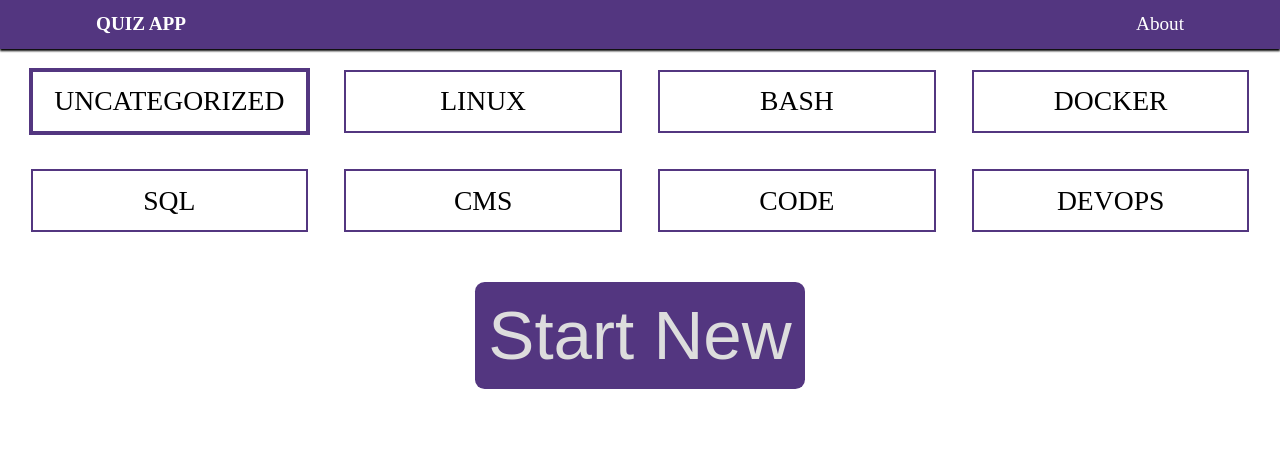
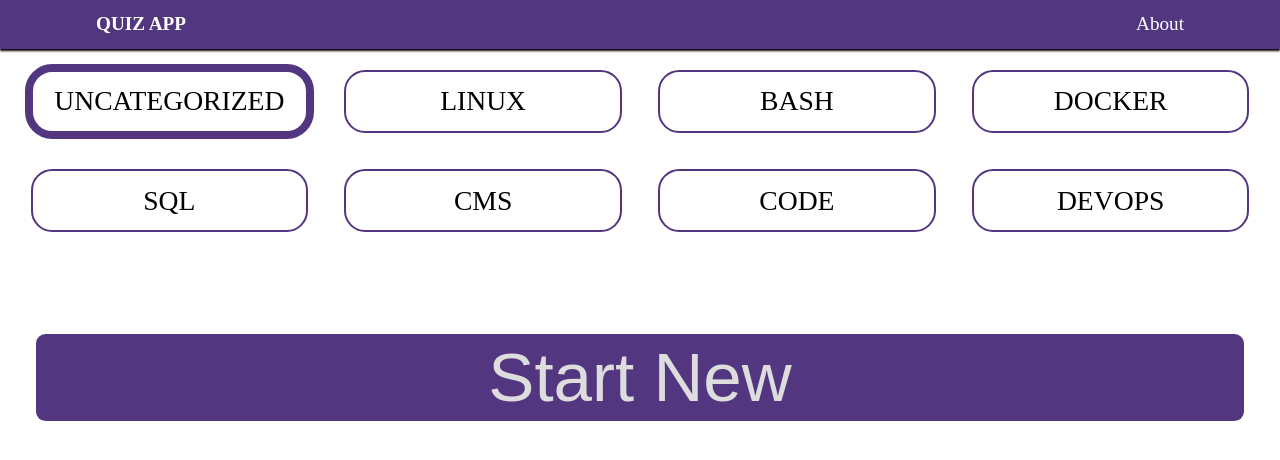
Before and after one commit to antklim89/quiz_app_vite, a Vue app: page / in a window 1280 px wide. Shown: the top 460 px of the page. Built offline with nearby package versions, Linux system fonts and the light colour scheme.

Commit message:
updated styles

```diff
--- a/src/styles/global.scss
+++ b/src/styles/global.scss
@@ -80,7 +80,6 @@ button {
 .title {
     color: var(--primary-color);
     font-size: var(--fs-xl);
-    text-transform: uppercase;
     text-align: center;
     margin: var(--sp-4) 0;
 }
@@ -99,11 +98,12 @@ button {
         cursor: pointer;
         text-align: center;
         transition: 100ms;
+        border-radius: 1rem;
     }
 
 
     label.checked  {
-        --outline-width: 4px;
+        --outline-width: 8px;
     }
 
     input {
--- a/src/views/Home.vue
+++ b/src/views/Home.vue
@@ -23,7 +23,7 @@
         </div>
         <div class="button-container">
             <button
-                class="button button"
+                class="button"
                 :class="{loading: loading}"
                 :disabled="loading"
                 @click="startQuiz"
@@ -32,7 +32,7 @@
             </button>
             <router-link
                 v-if="store.getters.hasQuestions"
-                class="button button"
+                class="button"
                 :class="{loading: loading}"
                 :disabled="loading"
                 :to="{name: 'Question', params: { id: 1 }}"
@@ -41,7 +41,7 @@
             </router-link>
             <router-link
                 v-if="store.getters.allQuestionsAnswered"
-                class="button button"
+                class="button"
                 :class="{loading: loading}"
                 :disabled="loading"
                 :to="{name: 'Result'}"
@@ -90,16 +90,17 @@ const handleSelectCategory = (value: string) => {
 <style lang="scss" scoped>
 .button-container {
     display: flex;
+    flex-direction: column;
     justify-content: center;
     flex-wrap: wrap;
-    margin: var(--sp-4) var(--sp-1);
+    margin: var(--sp-5) var(--sp-1);
 
     .button {
         text-align: center;
         font-size: var(--fs-xl);
         border-radius: 0.5rem;
-        padding: var(--sp-2);
-        margin: 0 var(--sp-2);
+        padding: var(--sp-1) var(--sp-4);
+        margin: var(--sp-2);
     }
 }
 
--- a/src/views/Question.vue
+++ b/src/views/Question.vue
@@ -4,7 +4,7 @@
         class="container"
     >
         <h1 class="title">
-            Question N {{ $route.params.id }}
+            Question &#8470;{{ $route.params.id }}
         </h1>
         <div>
             <h2 class="question">
```
